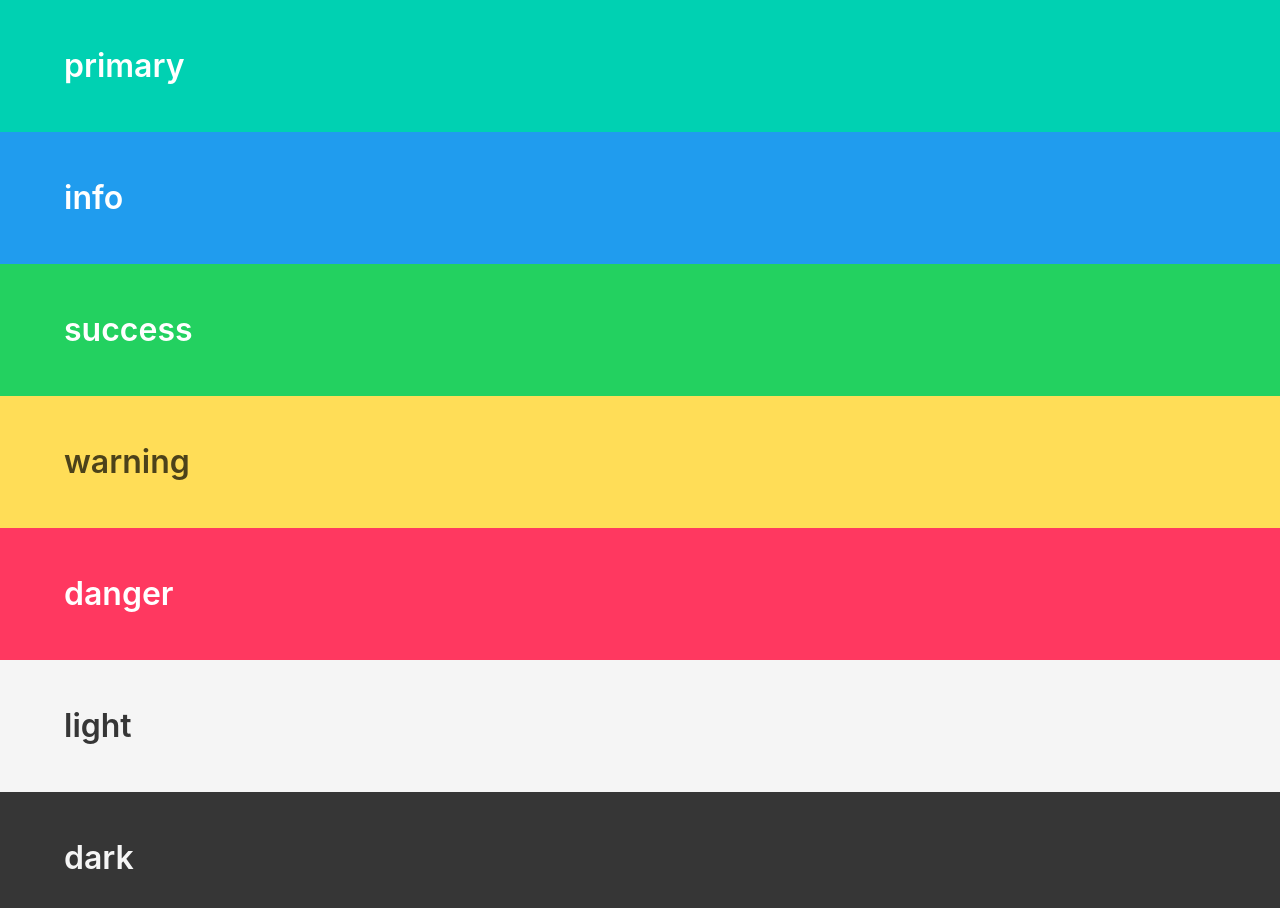
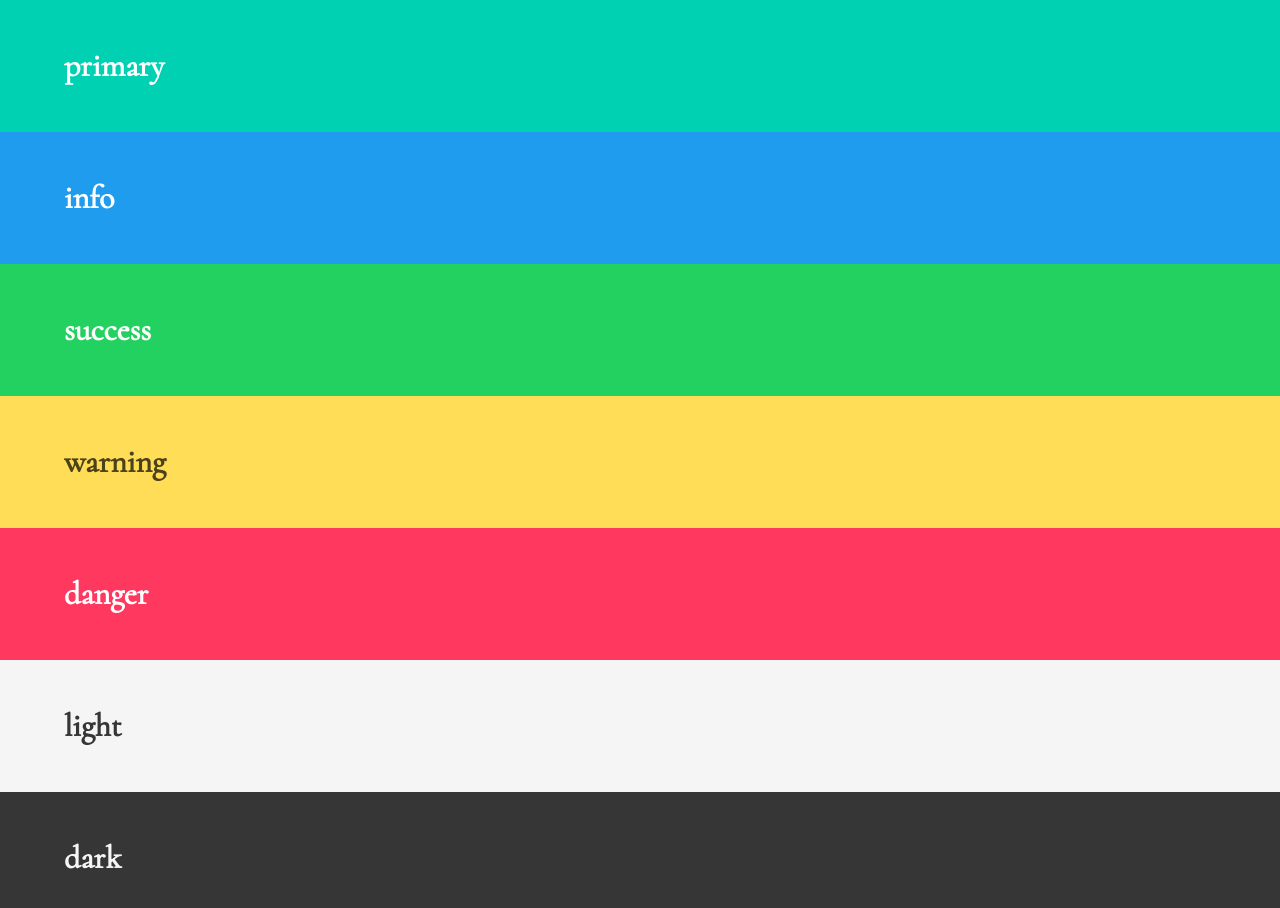
Before and after one commit to cgradwohl/custom-bulma, a website: page index.html in a window 1280 px wide. Drawn offline with Linux system fonts and the light colour scheme.

Commit message:
updates and removes font awsome

```diff
--- a/main.scss
+++ b/main.scss
@@ -1,3 +1,8 @@
+@charset "utf-8";
+
+// Import Font
+@import url('https://fonts.googleapis.com/css?family=Cormorant&display=swap');
+
 // Colors
 // $primary: $turquoise !default;
 // $info: $cyan !default;
@@ -53,10 +58,9 @@
 // $link-active-border: $grey-dark !default;
 
 // Typography
-// $family-primary: $family-sans-serif !default;
+$family-primary: 'Cormorant', serif;
 // $family-secondary: $family-sans-serif !default;
 // $family-code: $family-monospace !default;
-
 
 
 // LEAVE THIS HERE !
```
Also changed, not shown: dist/cg-bulma.min.css, styles/main.css, 2 other files.
